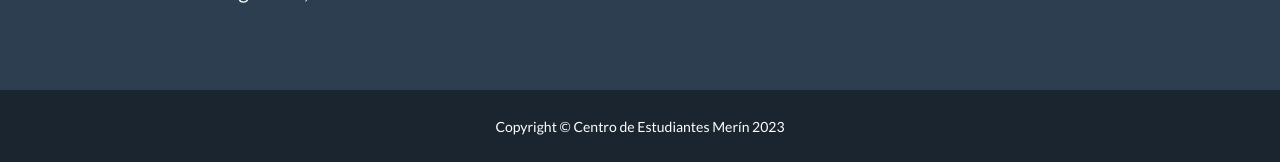
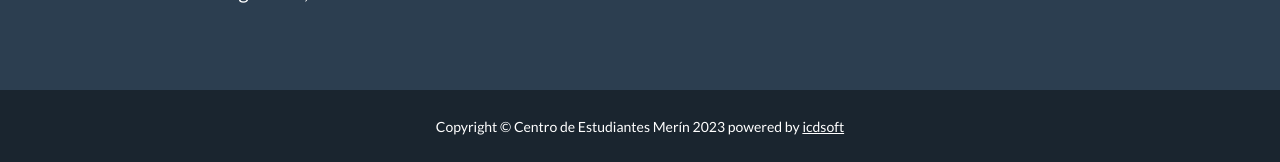
Before and after one commit to brakdag/merin, a website: page src/pug/index.pug in a window 1280 px wide. Shown: the part 3030-3192 px from the top of the page. Drawn offline with nearby package versions, Linux system fonts and the light colour scheme; files that its build step writes are made by us from their sources; files whose address does not match are found by name.

Commit message:
added icdsoft brand

```diff
--- a/src/pug/index.pug
+++ b/src/pug/index.pug
@@ -154,7 +154,8 @@ html(lang='es')
         // Copyright Section
         div.copyright.py-4.text-center.text-white
             .container
-                small Copyright &copy; Centro de Estudiantes Merín 2023
+                small Copyright &copy; Centro de Estudiantes Merín 2023 powered by
+                    a(href='https://www.icdsoft.com',style='color: white;') icdsoft
 
         // Portfolio Modals
         include includes/portfolio-modal-1.pug
```
Also changed, not shown: dist/index.html.
